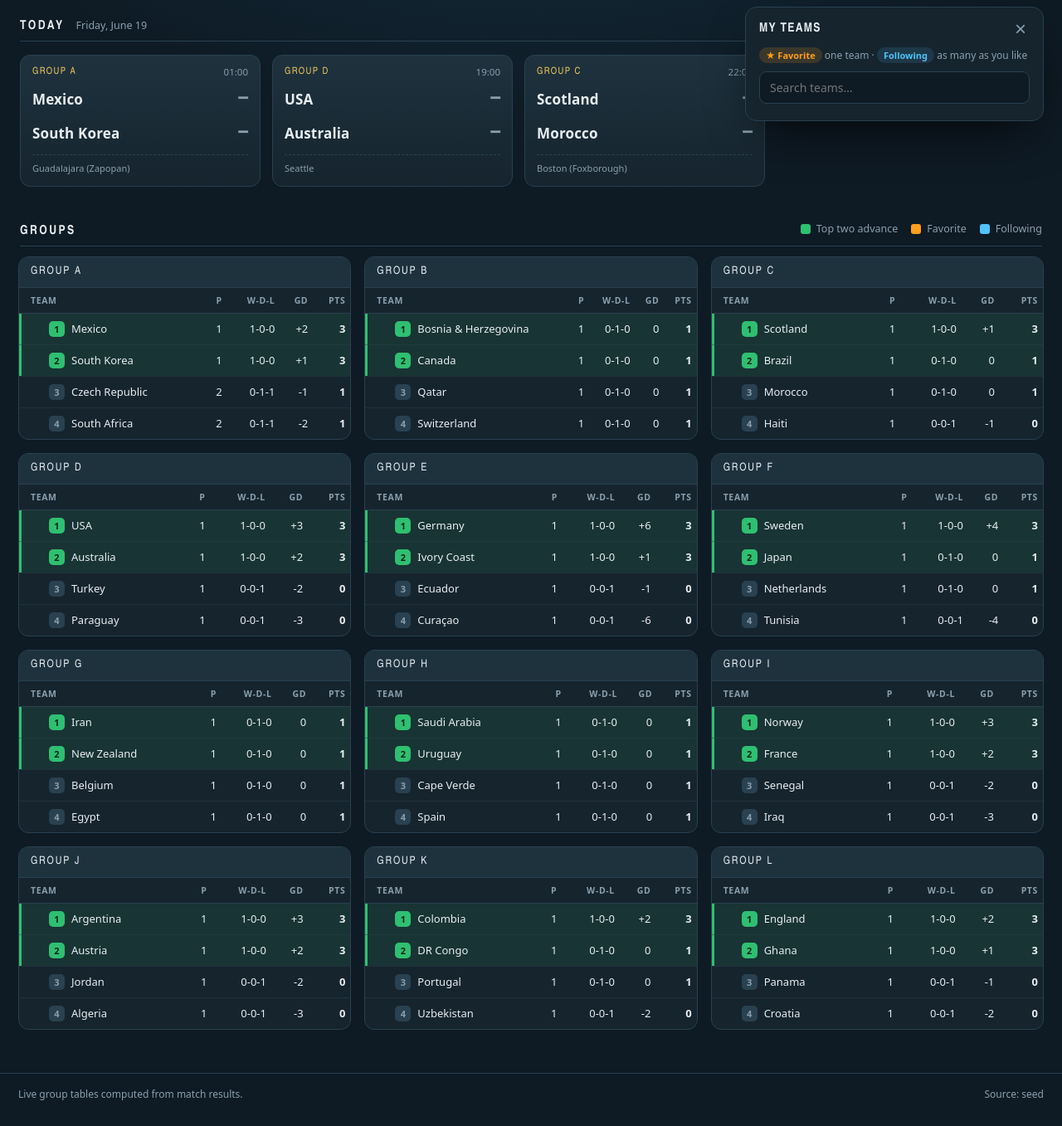
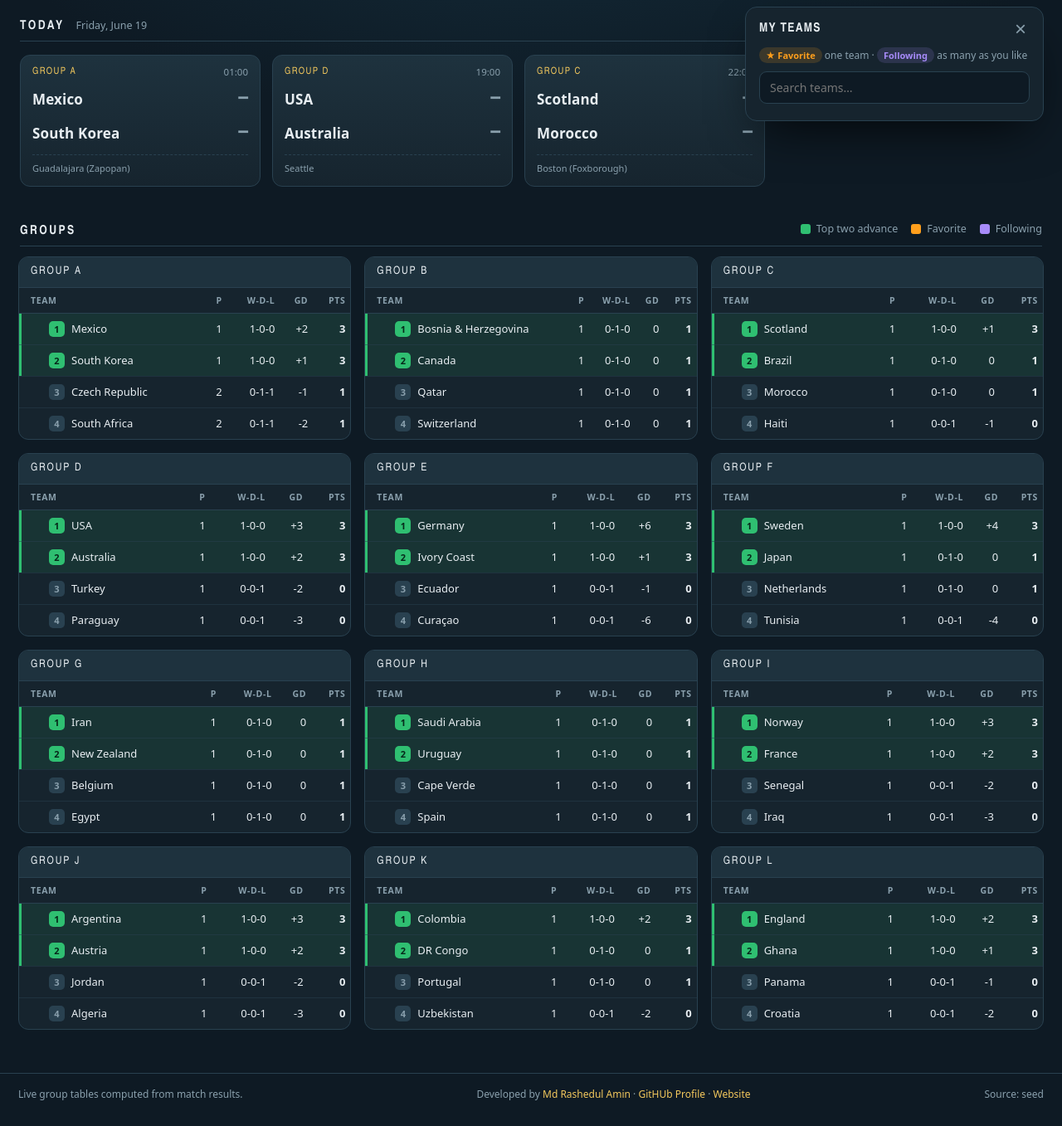
Before and after one commit to rony-13/wc-2026-updates, a Flask app: page / in a window 1280 px wide. Shown: the part 66-1423 px from the top of the page at 83% size. Run offline with Flask 3, Linux system fonts and the light colour scheme; data that the repository does not hold is empty.

Commit message:
Dev: First v1.0.0-beta.1

```diff
--- a/app/static/style.css
+++ b/app/static/style.css
@@ -14,8 +14,8 @@
   --fav: #ff9f1c;                         /* favorite — warmest, most eye-catching */
   --fav-tint: rgba(255, 159, 28, 0.16);
   --fav-glow: rgba(255, 159, 28, 0.32);
-  --follow: #4fc3f7;                      /* following — cooler, secondary */
-  --follow-tint: rgba(79, 195, 247, 0.13);
+  --follow: #a78bfa;                      /* following — cooler, secondary */
+  --follow-tint: rgba(167, 139, 250, 0.15);
 
   --font-display: "Arial Narrow", "Roboto Condensed", "Helvetica Neue Condensed",
     "Liberation Sans Narrow", system-ui, sans-serif;
@@ -138,7 +138,7 @@ main { padding: 22px; max-width: 1400px; margin: 0 auto; }
 }
 .scorecard.is-live { border-color: rgba(255, 82, 82, 0.55); }
 /* a favorite/followed team playing today tints the whole card */
-.scorecard.follow-card { border-color: rgba(79, 195, 247, 0.5); background: linear-gradient(180deg, #1c3a48, var(--surface)); }
+.scorecard.follow-card { border-color: rgba(167, 139, 250, 0.5); background: linear-gradient(180deg, #2a2548, var(--surface)); }
 .scorecard.fav-card {
   border-color: var(--fav);
   background: linear-gradient(180deg, #34301f, var(--surface));
--- a/app/templates/index.html
+++ b/app/templates/index.html
@@ -64,6 +64,11 @@
 
   <footer class="foot">
     <span>Live group tables computed from match results.</span>
+    <span class="foot-credit">Developed by
+      <a href="https://www.linkedin.com/in/mdrashedulamin/" target="_blank" rel="noopener noreferrer" style="color: var(--accent); text-decoration: none;">Md Rashedul Amin</a>
+      · <a href="https://github.com/rony-13" target="_blank" rel="noopener noreferrer" style="color: var(--accent); text-decoration: none;">GitHUb Profile</a>
+      · <a href="https://bold.pro/my/rashedul" target="_blank" rel="noopener noreferrer" style="color: var(--accent); text-decoration: none;">Website</a>
+    </span>
     <span id="foot-source"></span>
   </footer>
 
```
Also changed, not shown: README.md.
